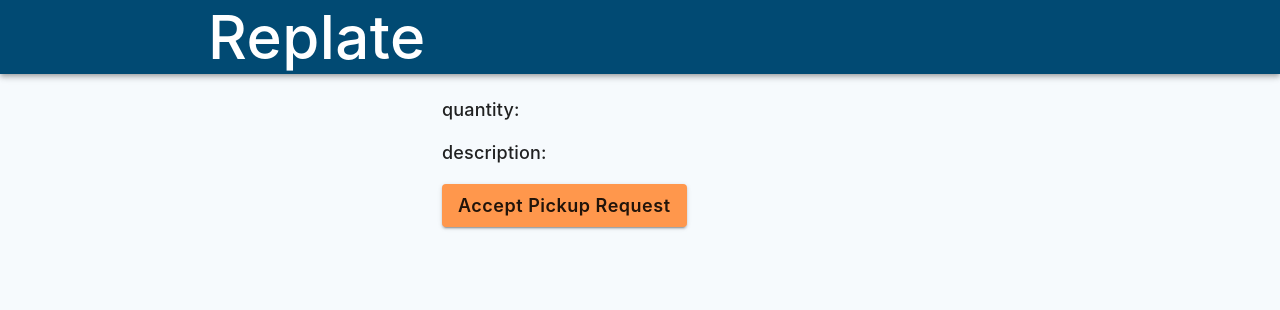
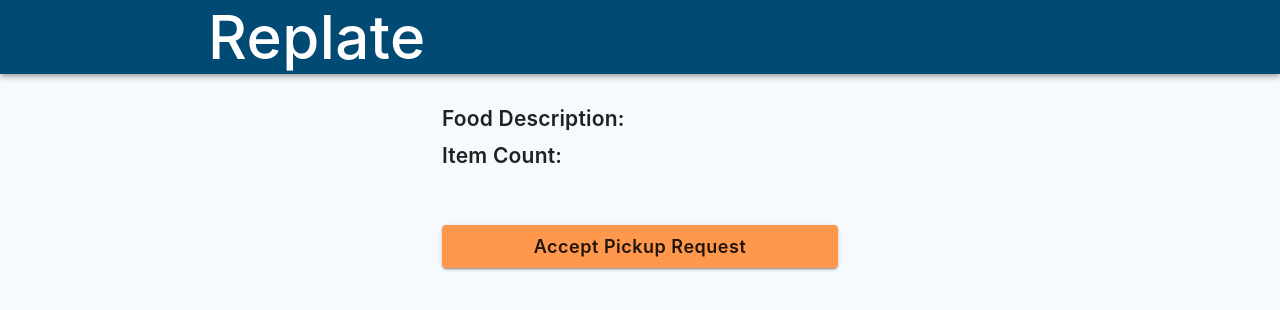
Before and after one commit to bw-replate1-2-20/frontend, a React (Create React App) app: page /requestDetails in a window 1280 px wide. Shown: the top 310 px of the page. Built offline with nearby package versions, Linux system fonts and the light colour scheme; sample sign-in values are in the browser's storage; a web font is replaced by a local one.

Commit message:
Styled business request page

```diff
--- a/src/ReplateTheme.js
+++ b/src/ReplateTheme.js
@@ -125,7 +125,9 @@
         "Segoe UI",
         "Roboto",
         "Ubuntu"
-      ]
+      ],
+      fontSize: '21px',
+      fontWeight: '600'
     },
     subtitle2: {
       fontFamily: [
--- a/src/components/ViewRequestDetails.js
+++ b/src/components/ViewRequestDetails.js
@@ -10,7 +10,7 @@
 // material ui
 import Grid from "@material-ui/core/Grid";
 import Button from "@material-ui/core/Button";
-import { Container } from "@material-ui/core";
+import { Container, Typography } from "@material-ui/core";
 
 import { useHistory } from "react-router-dom";
 
@@ -67,13 +67,16 @@
     // ready_by (date and time)
     <Container maxWidth="xs">
       <Grid justify="center" direction="column">
-        <h2>{props.request.title}</h2>
-        <p>quantity: {props.request.quantity}</p>
-        <p>description: {props.request.description}</p>
+        <Typography variant='h6' align='center' style={{marginTop: '27px'}}>{props.request.title}</Typography>
+        <Typography variant='subtitle1'>Food Description:</Typography>
+        <Typography variant='body2'>{props.request.description}</Typography>
+        <Typography variant='subtitle1'>Item Count:</Typography>
+        <Typography variant='body2'>{props.request.quantity}</Typography>
         {!props.isBusiness &&
           !props.request.picked_up &&
           !props.request.volunteer_id && (
-            <Button
+            <Button fullWidth
+            style={{marginTop: '50px'}}
               variant="contained"
               color="primary"
               onClick={() => {
@@ -86,31 +89,34 @@
         {!props.isBusiness &&
           !props.request.picked_up &&
           props.request.volunteer_id && (
-            <Button
+            <Button fullWidth
+            style={{marginTop: '50px'}}
               variant="contained"
               color="primary"
               onClick={() => {
                 pickedUpRequest();
               }}
             >
-              Request Has Been Picked Up
+              Mark as In-transit
             </Button>
           )}
         {!props.isBusiness &&
           !props.request.delivered &&
           props.request.picked_up && (
-            <Button
+            <Button fullWidth
+            style={{marginTop: '50px'}}
               variant="contained"
               color="primary"
               onClick={() => {
                 completeRequest();
               }}
             >
-              Completed Pickup Request
+              Mark As Completed
             </Button>
           )}
         {props.isBusiness && (
-          <Button
+          <Button fullWidth
+          style={{marginTop: '50px'}}
             variant="contained"
             color="primary"
             onClick={() => {
```
